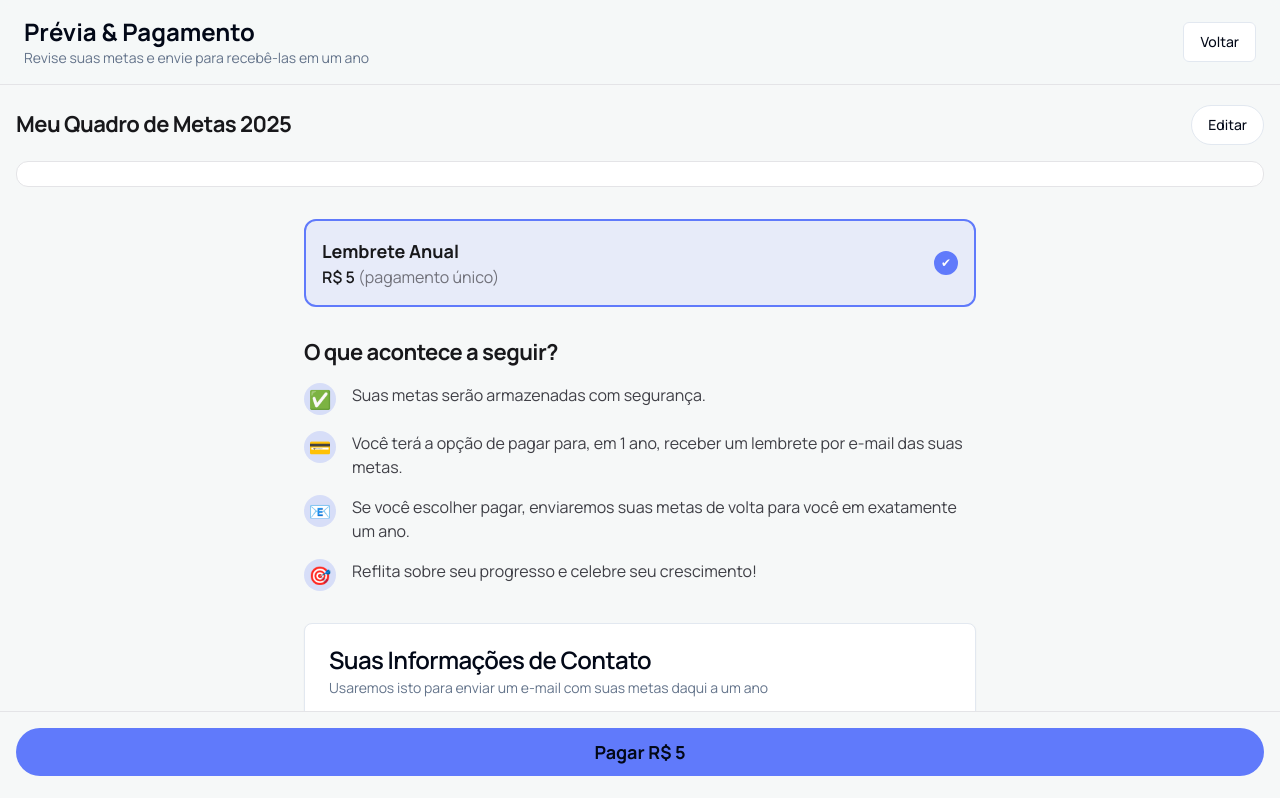
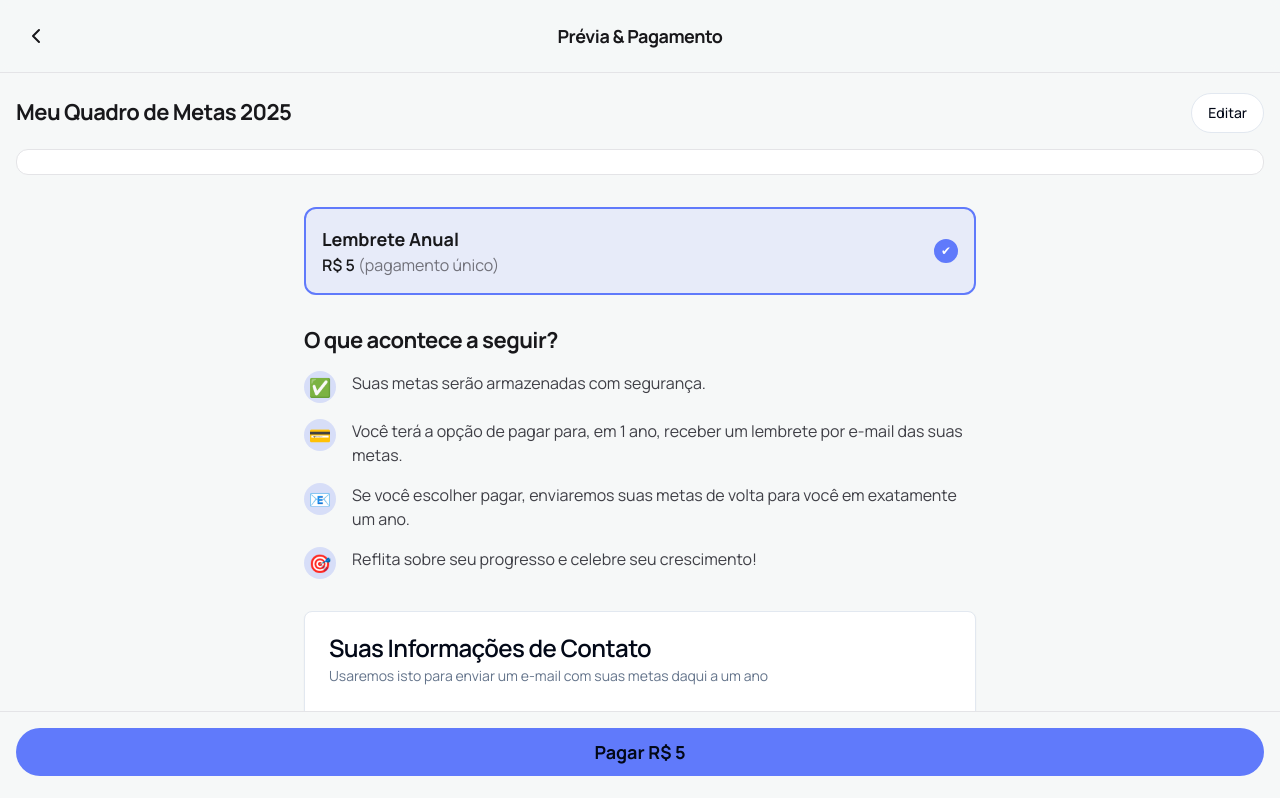
Before and after one commit to douglaschalegre/goals, a Next.js app: page /preview in a window 1280 px wide. Shown: the top 798 px of the page. Built offline with nearby package versions, Linux system fonts and the light colour scheme.

Commit message:
feat: enhance PreviewPage header with back navigation and layout adjustments

```diff
--- a/app/preview/page.tsx
+++ b/app/preview/page.tsx
@@ -6,6 +6,7 @@ import { GoalsProvider, useGoals } from "@/lib/goals-context";
 import PreviewBoard from "@/components/preview/PreviewBoard";
 import { ContactForm } from "@/components/forms/ContactForm";
 import { Button } from "@/components/ui/button";
+import { ChevronLeft } from "lucide-react";
 import BottomNav from "@/components/ui/BottomNav";
 // Export features removed
 
@@ -48,17 +49,21 @@ function PreviewPageContent() {
 
   return (
     <div className="min-h-screen bg-background-light dark:bg-background-dark">
-      <header className="sticky top-0 z-10 bg-background-light/80 px-6 py-4 backdrop-blur-sm dark:bg-background-dark/80 border-b border-zinc-200 dark:border-zinc-800">
-        <div className="max-w-7xl mx-auto flex justify-between items-center">
-          <div>
-            <h1 className="text-2xl font-bold">Prévia &amp; Pagamento</h1>
-            <p className="text-sm text-muted-foreground">
-              Revise suas metas e envie para recebê-las em um ano
-            </p>
+      <header className="sticky top-0 z-10 bg-background-light/80 px-4 py-3 backdrop-blur-sm dark:bg-background-dark/80 border-b border-zinc-200 dark:border-zinc-800">
+        <div className="max-w-7xl mx-auto grid grid-cols-3 items-center">
+          <div className="flex h-12 w-12 items-center justify-start">
+            <button
+              aria-label="Voltar"
+              className="flex h-10 w-10 items-center justify-center rounded-md hover:bg-zinc-100 dark:hover:bg-zinc-800"
+              onClick={() => router.push("/create")}
+            >
+              <ChevronLeft className="h-6 w-6 text-zinc-900 dark:text-white" />
+            </button>
           </div>
-          <Button variant="outline" onClick={() => router.push("/create")}>
-            Voltar
-          </Button>
+          <h1 className="text-center text-lg font-bold tracking-tight text-zinc-900 dark:text-white">
+            Prévia &amp; Pagamento
+          </h1>
+          <div className="flex h-12 w-12 items-center justify-end" />
         </div>
       </header>
 
```
